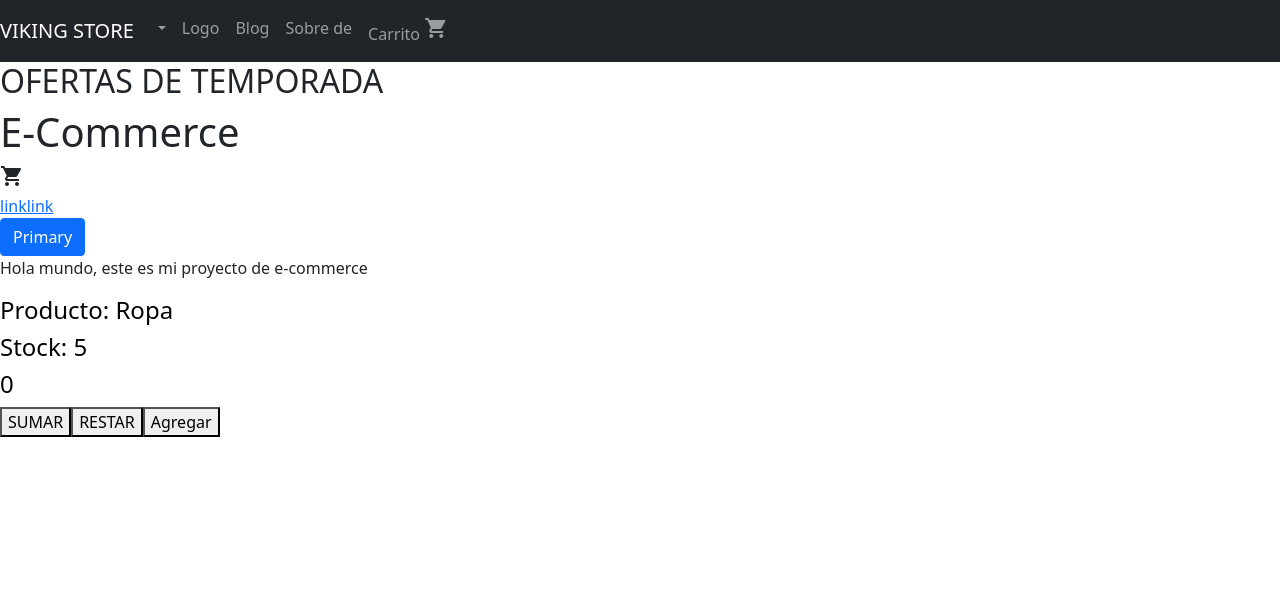
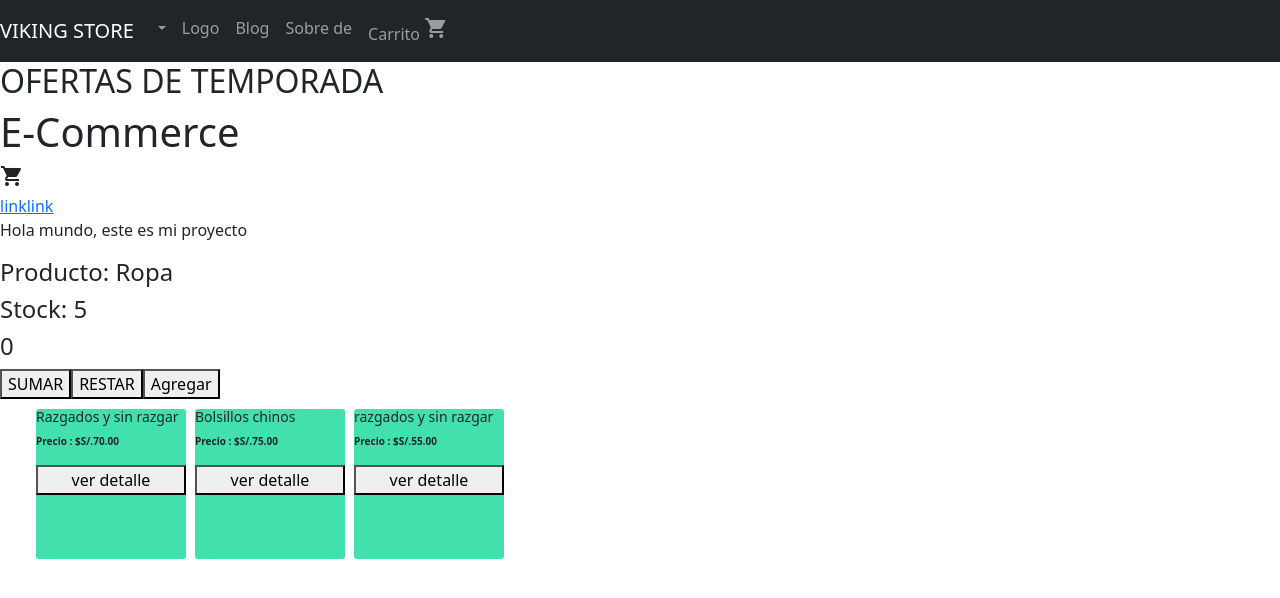
Before and after one commit to waltergr99/proyecto_reacts, a React (Create React App) app: page /productos in a window 1280 px wide. Shown: the top 598 px of the page. Built offline with nearby package versions, Linux system fonts and the light colour scheme.

Commit message:
entrega 03

```diff
--- a/package.json
+++ b/package.json
@@ -13,6 +13,8 @@
     "react-bootstrap": "^2.0.3",
     "react-dom": "^17.0.2",
     "react-icons": "^4.3.1",
+    "react-jss": "^10.9.0",
+    "react-router-dom": "^6.1.1",
     "react-scripts": "4.0.3",
     "web-vitals": "^1.1.2"
   },
--- a/src/App.js
+++ b/src/App.js
@@ -1,30 +1,63 @@
-import './App.css';
-import 'bootstrap/dist/css/bootstrap.min.css';
-import NavBar from './componentes/NavBar/NavBar';
-import Header from './componentes/Header/Header';
-import Button from 'react-bootstrap/Button';
-import ItemListContainer from "./componentes/ItemCount/ItemListContainer"
+import Header from "./componentes/Header/Header"
+import NavBar from "./componentes/NavBar/NavBar"
+import Itemlistcontainer from "./componentes/ItemCount/ItemListContainer";
+import "bootstrap/dist/css/bootstrap.min.css";
 
 
 function App() {
 
-  const foo = (a) => {
- console.log("soy foo")
 
-  }
+    const links = [
+        { href: "#", name: "inicio", id: 1 },
+        { href: "#", name: "Productos", id: 2 },
+        { href: "#", name: "Contactos", id: 3 },
+        { href: "#", name: "Carrito", id: 4 }
+    ]
 
-  return (
-
-  <>
+    const foo = () => {
+        console.log("soy foo")
+    }
 
 
-       <NavBar  />
-       <Header foo={foo}/>
-       <Button variant="primary">Primary</Button>{' '}
-       <ItemListContainer gretting="Hola mundo, este es mi proyecto de e-commerce"/>
-    </>
 
-  )
+    const productos = [
+        {
+            id: 1,
+            src: 's',
+            alt: 'Casacas, modelos exclusivos',
+            nombre: 'Artículo 1',
+            stock: 10,
+            precio: 52
+        },
+        {
+            id: 2,
+            src: 's',
+            alt: 'Casacas, modelos exclusivos',
+            nombre: 'Artículo 2',
+            precio: 82
+        },
+        {
+            id: 3,
+            src: 's',
+            alt: 'Casacas, modelos exclusivos',
+            nombre: 'Artículo 3',
+            precio: 99
+        },
+    ];
+
+
+    return (
+        <>
+
+            <NavBar />
+            <Header nombre={"E-Commerce"} edad={1} links={links} foo={foo}>
+                <p>Hola</p>
+                <p>Hola</p>
+            </Header>
+            <Itemlistcontainer gretting={"Hola mundo, este es mi proyecto "} links={links}/>
+
+        </>
+    )
 }
 
-export default App;
+export default App
--- /dev/null
+++ b/src/componentes/ItemCount/Item.js
@@ -0,0 +1,22 @@
+import React from'react'
+import useStyles from './Items.styles'
+const Item = ({ item }) => {
+    const styles = useStyles()
+    return (
+
+            <li className={styles.itemList}>
+                <h3 className={styles.title}>{item.description}</h3>
+                <p className={styles.price}>Precio : ${item.price}</p>
+                <button>ver detalle</button>
+            </li>
+
+
+
+
+
+
+
+    )
+
+}
+export default Item
--- a/src/componentes/ItemCount/ItemCount.css
+++ /dev/null
@@ -1,13 +0,0 @@
-h4{
-    color: rgb(0, 2, 3);
-}
-img.foxx{
-    width: 200px;
-    height: 200px;
-    display:block;
-    margin:auto;
-    height: 100%;
-    float: left;
-
-
-  }
--- a/src/componentes/ItemCount/ItemCount.js
+++ b/src/componentes/ItemCount/ItemCount.js
@@ -1,6 +1,6 @@
 import React from "react"
 import { useState } from "react"
-import "./ItemCount.css"
+
 
 const ItemCount = ({ stock, initial, onAdd }) => {
 
--- /dev/null
+++ b/src/componentes/ItemCount/ItemList.js
@@ -0,0 +1,18 @@
+import React from 'react'
+import Item from './Item'
+import useStyles from './Items.styles'
+
+const ItemList = ({lista}) =>{
+    const styles = useStyles()
+    return (
+        <ul className={styles.container}>
+
+            {lista.map((item,index)=>{
+                return <Item key={index} item={item}/>
+            }
+            )}
+
+        </ul>
+    )
+}
+export default ItemList;
--- a/src/componentes/ItemCount/ItemListContainer.js
+++ b/src/componentes/ItemCount/ItemListContainer.js
@@ -1,11 +1,62 @@
 import React from 'react';
+import { useState , useEffect } from "react"
 import ItemCount from "./ItemCount"
+import ItemList from "./ItemList";
 
 const onAdd = ()=>{
 
     console.log("Producto agregado")
 }
+const products = [
+    {
+        id: 1,
+        title: 'Pantalones',
+        description: 'Razgados y sin razgar',
+        price: 'S/.70.00',
+        pictureUrl: 'url',
+
+    },
+    {
+        id: 2,
+        title: 'Jogger',
+        description: 'Bolsillos chinos',
+        price: 'S/.75.00',
+        pictureUrl: 'url',
+
+    },
+    {
+        id: 3,
+        title: 'Short',
+        description: 'razgados y sin razgar',
+        price: 'S/.55.00',
+        pictureUrl: 'url',
+
+    },
+
+];
+
 const ItemListContainer = (props) => {
+
+    let [lista, setLista] = useState([])
+
+    useEffect(()=>{
+
+        const promesa = new Promise((res,rej)=>{
+            setTimeout(()=>{
+                res(products)
+            },2000)
+        })
+
+        promesa
+        .then((productos)=>{
+            console.log("Todo bien")
+            setLista(productos)
+        })
+        .catch(()=>{
+            console.log("Todo mal")
+        })
+
+    },[])
 
     return (
         <>
@@ -18,6 +69,7 @@ const ItemListContainer = (props) => {
 
             </main>
 
+            <ItemList lista={lista}/>
 
 
         </>
--- /dev/null
+++ b/src/componentes/ItemCount/Items.styles.js
@@ -0,0 +1,32 @@
+import { createUseStyles } from "react-jss";
+
+const useStyles = createUseStyles({
+  container: {
+    display: "flex",
+    flexWrap: "wrap"
+  },
+  itemList: {
+    margin:{
+        top:10,
+        bottom:5,
+        left:4,
+        right:5,
+    },
+    listStyle: "none",
+    display: "flex",
+    flexDirection: "column",
+    width: 150,
+    height: 150,
+    backgroundColor: '#42E0AD',
+    borderRadius: 3
+  },
+  title: {
+    fontSize: 14
+  },
+  price: {
+    fontSize: 10,
+    fontWeight: "bold"
+  }
+});
+
+export default useStyles
--- a/src/componentes/NavBar/NavBar.js
+++ b/src/componentes/NavBar/NavBar.js
@@ -3,8 +3,6 @@
 
 import React from 'react'
 import { Nav,Navbar,NavDropdown } from 'react-bootstrap'
-
-
 
 
 const  NavBar = () =>
@@ -44,4 +42,6 @@ sticky="top" >
  </>
 }
 <div>aaaaaaaaaaaaa</div>
+
+
 export default NavBar
--- a/src/index.js
+++ b/src/index.js
@@ -3,6 +3,10 @@ import ReactDOM from 'react-dom';
 import './index.css';
 import reportWebVitals from './reportWebVitals';
 import App from './App';
+
+
+
+
 
 ReactDOM.render(
   <React.StrictMode>
```
Also changed, not shown: 1 other file (tests, documents, lock files or other folders).
